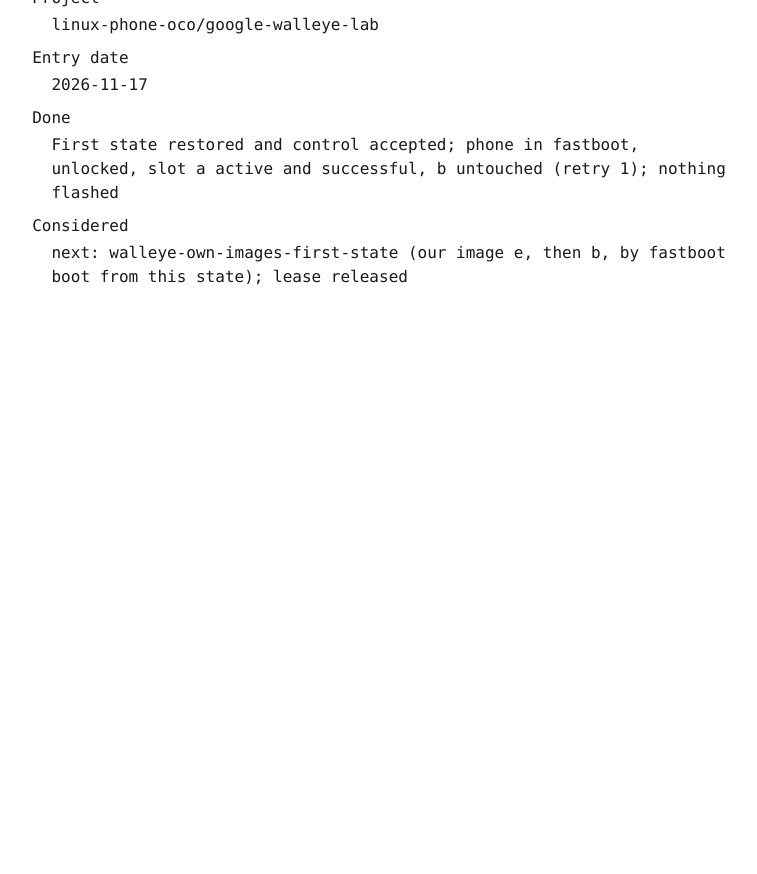
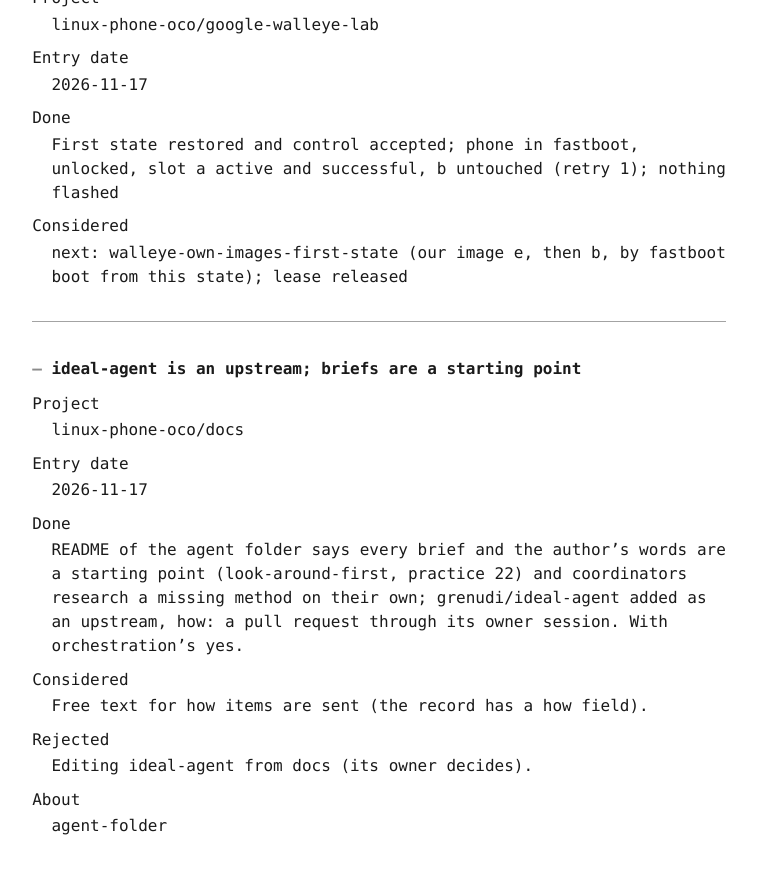
Before and after one commit to linux-phone-oco/docs, a Jekyll site: the page built from docs/session_log.md, in a window 1280 px wide and 900 px high, scrolled down 63170 px. Shown: the top 874 px of the window, without its empty margins (261-1018 px from the left). Built offline with Jekyll 4.4.1, drawn with Linux system fonts in a browser that asks for light colours; our own code applies the rules of GitHub Pages for plain Markdown files; before the commit the page ends 63575 px from its top, so only the background shows below that.

Commit message:
docs: ideal-agent is an upstream; a brief is a starting point (look-around-first) (#303)
Co-authored-by: ideal-agent-roles <agent@creation-guidelines>
Co-authored-by: Claude Opus 5.5 <noreply@anthropic.com>

```diff
--- a/data/upstreams.json
+++ b/data/upstreams.json
@@ -6,3 +6,4 @@
 {"id":"alpine-aports","kind":"distro","name":"Alpine aports / postmarketOS pmaports","address":"https://gitlab.alpinelinux.org/alpine/aports","how":"A merge request or an issue on the repository; a request to Alpine is made in the author's name","contacts":null,"notes":"pmaports issue 4441 is the report for tqftpserv"}
 {"id":"idealkb","kind":"kb-instance","name":"ideal-knowledge-base (idealkb)","address":"https://github.com/grenudi/ideal-knowledge-base","how":"A pull request to the repository with the change to a generic file; docs' own copies of generic files (own in idealkb.toml) that idealkb changes show in update-pins' diff. Record it as an upstream item (ikb upstream-item --upstream idealkb --form patch --file auto).","contacts":"grenudi (owner); the ikb session","notes":"Where docs' standing tables, generic queries and records, ikb and install-ikb.sh come from; the pin is idealkb.toml."}
 {"id":"device-template","kind":"kb-instance","name":"device-template","address":"https://github.com/linux-phone-oco/device-template","how":"A pull request to the template with what every device would need; the device bases take its listed files (generic) once it has releases.","contacts":"linux-phone-oco orchestration","notes":null}
+{"id":"ideal-agent","kind":"code-project","name":"grenudi/ideal-agent","address":"https://github.com/grenudi/ideal-agent","how":"a pull request through its owner session (ideal-agent-roles): an upstream item here naming ideal-agent, and a message to that session, which looks around, decides, lands and reads back","contacts":"ideal-agent-roles (the session that keeps ideal-agent)","notes":"Takes what is general: how agents work, roles, skills, practices, and how any device is brought up; the domain keeps a pointer (ideal-agent decision 2026-11-17-research-on-own-initiative)."}
--- a/docs/session_log.md
+++ b/docs/session_log.md
@@ -2329,3 +2329,27 @@ Done
 
 Considered
 : next: walleye-own-images-first-state (our image e, then b, by fastboot boot from this state); lease released
+
+---
+
+
+<a id="2026-11-17-ideal-agent-upstream"></a>
+### ideal-agent is an upstream; briefs are a starting point
+
+Project
+: linux-phone-oco/docs
+
+Entry date
+: 2026-11-17
+
+Done
+: README of the agent folder says every brief and the author's words are a starting point (look-around-first, practice 22) and coordinators research a missing method on their own; grenudi/ideal-agent added as an upstream, how: a pull request through its owner session. With orchestration's yes.
+
+Considered
+: Free text for how items are sent (the record has a how field).
+
+Rejected
+: Editing ideal-agent from docs (its owner decides).
+
+About
+: agent-folder
```
Also changed, not shown: docs/index.md (+2 -2 lines), docs/upstreams.md (+19 -0 lines), data/session_log.json, ideal-agent-linux-phone-oco/README.md.
